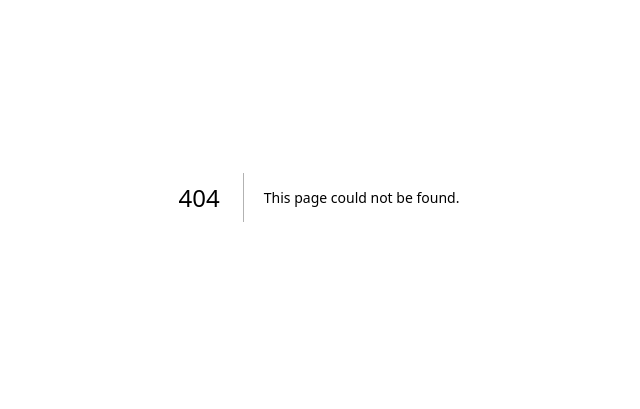
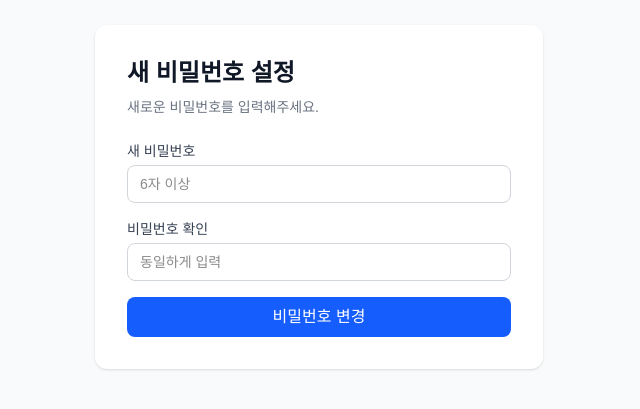
Before and after one commit to halllord2-arch/ehs-community, a Next.js app: page /reset-password in a window 1280 px wide. Before the commit this address had no page. Shown: the part 203-612 px from the top of the page, without its empty margins (321-961 px from the left). Built offline with nearby package versions, Linux system fonts and the light colour scheme.

Commit message:
feat: forgot password, post success toast, callback next param

```diff
--- /dev/null
+++ b/src/app/(auth)/forgot-password/page.tsx
@@ -0,0 +1,88 @@
+'use client'
+
+import { useState } from 'react'
+import Link from 'next/link'
+import { createClient } from '@/lib/supabase/client'
+
+export default function ForgotPasswordPage() {
+  const [email, setEmail] = useState('')
+  const [sent, setSent] = useState(false)
+  const [error, setError] = useState<string | null>(null)
+  const [loading, setLoading] = useState(false)
+
+  async function handleSubmit(e: React.FormEvent) {
+    e.preventDefault()
+    setError(null)
+    setLoading(true)
+
+    const supabase = createClient()
+    const { error } = await supabase.auth.resetPasswordForEmail(email, {
+      redirectTo: `${location.origin}/api/auth/callback?next=/reset-password`,
+    })
+
+    setLoading(false)
+    if (error) {
+      setError(error.message)
+      return
+    }
+    setSent(true)
+  }
+
+  if (sent) {
+    return (
+      <div className="min-h-screen flex items-center justify-center bg-gray-50">
+        <div className="w-full max-w-md bg-white rounded-xl shadow-sm p-8 text-center">
+          <div className="text-5xl mb-4">📧</div>
+          <h2 className="text-xl font-bold text-gray-900 mb-2">메일을 확인해주세요</h2>
+          <p className="text-sm text-gray-500 mb-6">
+            <strong>{email}</strong> 으로 비밀번호 재설정 링크를 발송했습니다.
+          </p>
+          <Link href="/login" className="text-sm text-blue-600 hover:underline">
+            로그인으로 돌아가기
+          </Link>
+        </div>
+      </div>
+    )
+  }
+
+  return (
+    <div className="min-h-screen flex items-center justify-center bg-gray-50">
+      <div className="w-full max-w-md bg-white rounded-xl shadow-sm p-8">
+        <h1 className="text-2xl font-bold text-gray-900 mb-2">비밀번호 찾기</h1>
+        <p className="text-sm text-gray-500 mb-6">
+          가입한 이메일로 재설정 링크를 보내드립니다.
+        </p>
+
+        <form onSubmit={handleSubmit} className="space-y-4">
+          <div>
+            <label className="block text-sm font-medium text-gray-700 mb-1">이메일</label>
+            <input
+              type="email"
+              required
+              value={email}
+              onChange={e => setEmail(e.target.value)}
+              className="w-full border border-gray-300 rounded-lg px-3 py-2 text-sm focus:outline-none focus:ring-2 focus:ring-blue-500"
+              placeholder="name@example.com"
+            />
+          </div>
+
+          {error && (
+            <p className="text-sm text-red-600 bg-red-50 rounded-lg px-3 py-2">{error}</p>
+          )}
+
+          <button
+            type="submit"
+            disabled={loading}
+            className="w-full bg-blue-600 hover:bg-blue-700 disabled:opacity-50 text-white font-medium py-2 rounded-lg transition-colors"
+          >
+            {loading ? '전송 중...' : '재설정 링크 전송'}
+          </button>
+        </form>
+
+        <p className="mt-4 text-sm text-center text-gray-500">
+          <Link href="/login" className="text-blue-600 hover:underline">로그인으로 돌아가기</Link>
+        </p>
+      </div>
+    </div>
+  )
+}
--- a/src/app/(auth)/login/page.tsx
+++ b/src/app/(auth)/login/page.tsx
@@ -1,12 +1,13 @@
 'use client'
 
 import { useState } from 'react'
-import { useRouter } from 'next/navigation'
+import { useRouter, useSearchParams } from 'next/navigation'
 import Link from 'next/link'
 import { createClient } from '@/lib/supabase/client'
 
 export default function LoginPage() {
   const router = useRouter()
+  const searchParams = useSearchParams()
   const [email, setEmail] = useState('')
   const [password, setPassword] = useState('')
   const [error, setError] = useState<string | null>(null)
@@ -35,6 +36,12 @@ export default function LoginPage() {
       <div className="w-full max-w-md bg-white rounded-xl shadow-sm p-8">
         <h1 className="text-2xl font-bold text-gray-900 mb-2">EHS 커뮤니티 로그인</h1>
         <p className="text-sm text-gray-500 mb-6">안전관리자 전용 플랫폼</p>
+
+        {searchParams.get('reset') === '1' && (
+          <div className="bg-green-50 border border-green-200 rounded-lg px-4 py-3 mb-4">
+            <p className="text-sm text-green-700">비밀번호가 변경되었습니다. 새 비밀번호로 로그인해주세요.</p>
+          </div>
+        )}
 
         <form onSubmit={handleSubmit} className="space-y-4">
           <div>
@@ -65,6 +72,12 @@ export default function LoginPage() {
             <p className="text-sm text-red-600 bg-red-50 rounded-lg px-3 py-2">{error}</p>
           )}
 
+          <div className="text-right">
+            <Link href="/forgot-password" className="text-xs text-gray-400 hover:text-blue-600">
+              비밀번호를 잊으셨나요?
+            </Link>
+          </div>
+
           <button
             type="submit"
             disabled={loading}
--- /dev/null
+++ b/src/app/(auth)/reset-password/page.tsx
@@ -0,0 +1,86 @@
+'use client'
+
+import { useState } from 'react'
+import { useRouter } from 'next/navigation'
+import { createClient } from '@/lib/supabase/client'
+
+export default function ResetPasswordPage() {
+  const router = useRouter()
+  const [password, setPassword] = useState('')
+  const [confirm, setConfirm] = useState('')
+  const [error, setError] = useState<string | null>(null)
+  const [loading, setLoading] = useState(false)
+
+  async function handleSubmit(e: React.FormEvent) {
+    e.preventDefault()
+    setError(null)
+
+    if (password !== confirm) {
+      setError('비밀번호가 일치하지 않습니다.')
+      return
+    }
+    if (password.length < 6) {
+      setError('비밀번호는 6자 이상이어야 합니다.')
+      return
+    }
+
+    setLoading(true)
+    const supabase = createClient()
+    const { error } = await supabase.auth.updateUser({ password })
+    setLoading(false)
+
+    if (error) {
+      setError(error.message)
+      return
+    }
+
+    router.push('/login?reset=1')
+  }
+
+  return (
+    <div className="min-h-screen flex items-center justify-center bg-gray-50">
+      <div className="w-full max-w-md bg-white rounded-xl shadow-sm p-8">
+        <h1 className="text-2xl font-bold text-gray-900 mb-2">새 비밀번호 설정</h1>
+        <p className="text-sm text-gray-500 mb-6">새로운 비밀번호를 입력해주세요.</p>
+
+        <form onSubmit={handleSubmit} className="space-y-4">
+          <div>
+            <label className="block text-sm font-medium text-gray-700 mb-1">새 비밀번호</label>
+            <input
+              type="password"
+              required
+              minLength={6}
+              value={password}
+              onChange={e => setPassword(e.target.value)}
+              className="w-full border border-gray-300 rounded-lg px-3 py-2 text-sm focus:outline-none focus:ring-2 focus:ring-blue-500"
+              placeholder="6자 이상"
+            />
+          </div>
+          <div>
+            <label className="block text-sm font-medium text-gray-700 mb-1">비밀번호 확인</label>
+            <input
+              type="password"
+              required
+              value={confirm}
+              onChange={e => setConfirm(e.target.value)}
+              className="w-full border border-gray-300 rounded-lg px-3 py-2 text-sm focus:outline-none focus:ring-2 focus:ring-blue-500"
+              placeholder="동일하게 입력"
+            />
+          </div>
+
+          {error && (
+            <p className="text-sm text-red-600 bg-red-50 rounded-lg px-3 py-2">{error}</p>
+          )}
+
+          <button
+            type="submit"
+            disabled={loading}
+            className="w-full bg-blue-600 hover:bg-blue-700 disabled:opacity-50 text-white font-medium py-2 rounded-lg transition-colors"
+          >
+            {loading ? '변경 중...' : '비밀번호 변경'}
+          </button>
+        </form>
+      </div>
+    </div>
+  )
+}
--- a/src/app/api/auth/callback/route.ts
+++ b/src/app/api/auth/callback/route.ts
@@ -10,5 +10,6 @@ export async function GET(request: Request) {
     await supabase.auth.exchangeCodeForSession(code)
   }
 
-  return NextResponse.redirect(`${origin}/`)
+  const next = searchParams.get('next') ?? '/'
+  return NextResponse.redirect(`${origin}${next}`)
 }
--- a/src/app/page.tsx
+++ b/src/app/page.tsx
@@ -1,5 +1,6 @@
 import Link from 'next/link'
 import { createClient } from '@/lib/supabase/server'
+import PostSuccessToast from '@/components/PostSuccessToast'
 
 export default async function HomePage() {
   const supabase = await createClient()
@@ -7,6 +8,7 @@ export default async function HomePage() {
 
   return (
     <div className="min-h-screen bg-gray-50">
+      <PostSuccessToast />
       {/* 상단 네비게이션 */}
       <nav className="bg-white border-b border-gray-200 px-4 py-3">
         <div className="max-w-5xl mx-auto flex items-center justify-between">
--- /dev/null
+++ b/src/components/PostSuccessToast.tsx
@@ -0,0 +1,29 @@
+'use client'
+
+import { useEffect, useState } from 'react'
+import { useSearchParams, useRouter, usePathname } from 'next/navigation'
+
+export default function PostSuccessToast() {
+  const searchParams = useSearchParams()
+  const router = useRouter()
+  const pathname = usePathname()
+  const [visible, setVisible] = useState(false)
+
+  useEffect(() => {
+    if (searchParams.get('posted') === '1') {
+      setVisible(true)
+      router.replace(pathname, { scroll: false })
+      const t = setTimeout(() => setVisible(false), 4000)
+      return () => clearTimeout(t)
+    }
+  }, [searchParams, router, pathname])
+
+  if (!visible) return null
+
+  return (
+    <div className="fixed top-4 left-1/2 -translate-x-1/2 z-50 bg-green-600 text-white text-sm font-medium px-5 py-3 rounded-xl shadow-lg flex items-center gap-2 animate-fade-in">
+      <span>✅</span>
+      <span>게시물이 등록되었습니다! 검증 큐에서 동료의 검증을 기다립니다.</span>
+    </div>
+  )
+}
```
